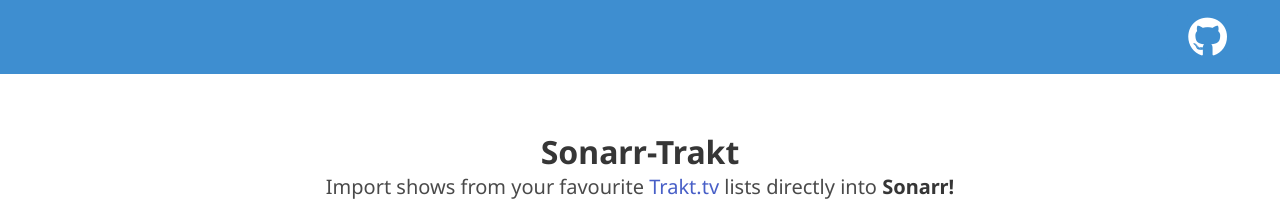
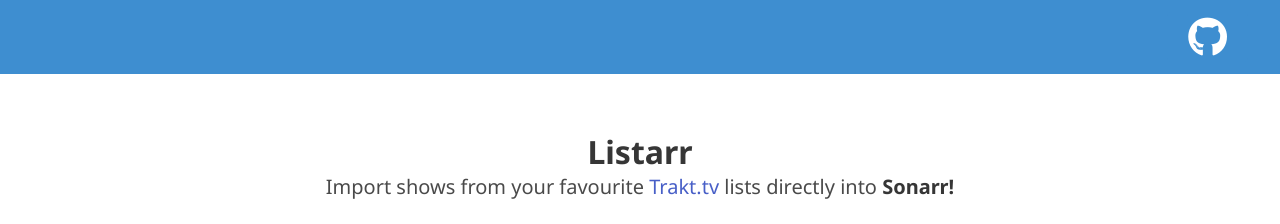
Before and after one commit to christophercatt/listarr, a React (Create React App) app: page / in a window 1280 px wide. Shown: the top 224 px of the page. Built offline with nearby package versions, Linux system fonts and the light colour scheme; no server answers.

Commit message:
Bug Fixes

```diff
--- a/src/components/Header.jsx
+++ b/src/components/Header.jsx
@@ -4,7 +4,7 @@
   return (
     <section className="section">
       <div className="container pt-3 has-text-centered">
-        <h1 className="title">Sonarr-Trakt</h1>
+        <h1 className="title">Listarr</h1>
         <p className="subtitle">
           Import shows from your favourite{" "}
           <a href="https://trakt.tv" target="_blank">
```
